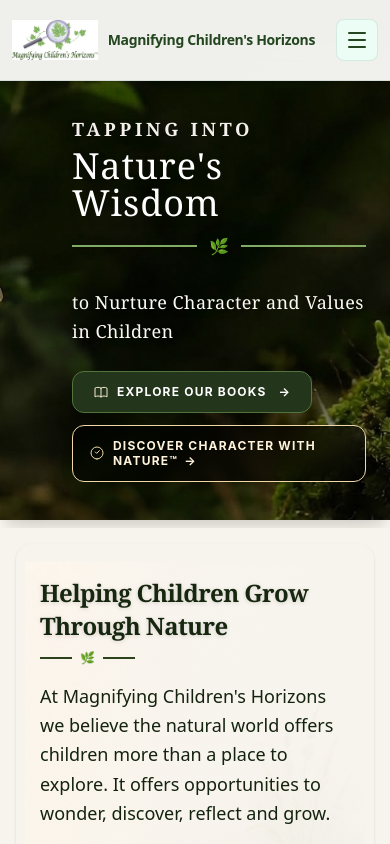
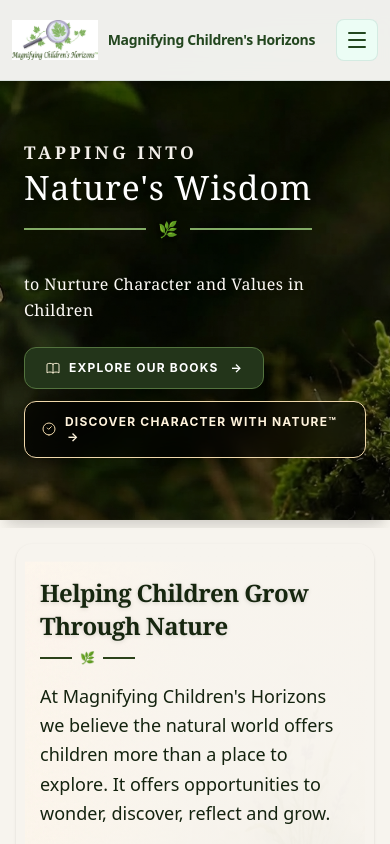
Before and after one commit to nnochirivincent/mch-platform, a React (Vite) app: page / in a window 390 px wide. Shown: the top 844 px of the page. Built offline with nearby package versions, Linux system fonts and the light colour scheme.

Commit message:
new commit

```diff
--- a/src/components/Home.jsx
+++ b/src/components/Home.jsx
@@ -11,9 +11,9 @@ export default function HomePage() {
       <div className="absolute top-0 left-1/4 w-[500px] h-[500px] bg-gradient-to-br from-[#87a96b]/10 to-[#3c5e2a]/5 rounded-full blur-3xl pointer-events-none -z-10"></div>
       <div className="absolute top-[40%] right-10 w-[400px] h-[400px] bg-gradient-to-br from-[#c2d0b7]/20 to-[#4a6b35]/10 rounded-full blur-3xl pointer-events-none -z-10"></div>
 
-    {/* 1. HERO SECTION (Edge-to-edge with text shifted further to the right) */}
+    {/* 1. HERO SECTION (Edge-to-edge with responsive spacing for mobile) */}
       <section className="relative w-full pt-0 pb-2">
-        <div className="relative w-full rounded-none sm:rounded-3xl overflow-hidden shadow-xl min-h-[52vh] lg:min-h-[60vh] flex items-center px-6 sm:px-12 lg:px-20 py-6">
+        <div className="relative w-full rounded-none sm:rounded-3xl overflow-hidden shadow-xl min-h-[52vh] lg:min-h-[60vh] flex items-center px-4 sm:px-12 lg:px-20 py-8">
 
           <div className="absolute inset-0 z-0 overflow-hidden bg-[#162211]">
             <img
@@ -24,13 +24,13 @@ export default function HomePage() {
             <div className="absolute inset-0 bg-black/40"></div>
           </div>
 
-          {/* Shifted text container further to the right using larger left padding classes */}
-          <div className="relative z-10 w-full max-w-6xl flex flex-col items-start justify-center text-left pl-12 sm:pl-32 lg:pl-64">
+          {/* Responsive padding container that adapts safely to smaller screens while preserving desktop shift */}
+          <div className="relative z-10 w-full max-w-6xl flex flex-col items-start justify-center text-left pl-2 sm:pl-16 lg:pl-64 pr-2">
             <div className="space-y-4 max-w-4xl text-left">
 
               <div className="inline-block space-y-1">
-                <h1 className="text-[2.25rem] sm:text-[3.25rem] lg:text-[4.25rem] font-serif text-[#ffffff] font-normal tracking-wide leading-[1.05] drop-shadow-lg">
-                  <span className="block text-[1.15rem] sm:text-[1.65rem] lg:text-[2.15rem] font-serif font-semibold tracking-[0.2em] text-[#f4f0eb] mb-2 uppercase drop-shadow-md">
+                <h1 className="text-[2.1rem] sm:text-[3.25rem] lg:text-[4.25rem] font-serif text-[#ffffff] font-normal tracking-wide leading-[1.05] drop-shadow-lg">
+                  <span className="block text-[1.1rem] sm:text-[1.65rem] lg:text-[2.15rem] font-serif font-semibold tracking-[0.2em] text-[#f4f0eb] mb-2 uppercase drop-shadow-md">
                     Tapping into
                   </span>
                   Nature's Wisdom
@@ -44,7 +44,7 @@ export default function HomePage() {
               </div>
 
               {/* Straight line subtitle */}
-              <p className="text-lg sm:text-xl lg:text-2xl text-[#fcf9f5] font-serif font-medium tracking-wide max-w-2xl drop-shadow-md pt-0.5 leading-relaxed">
+              <p className="text-base sm:text-xl lg:text-2xl text-[#fcf9f5] font-serif font-medium tracking-wide max-w-2xl drop-shadow-md pt-0.5 leading-relaxed">
                 to Nurture Character and Values in Children
               </p>
 
```
